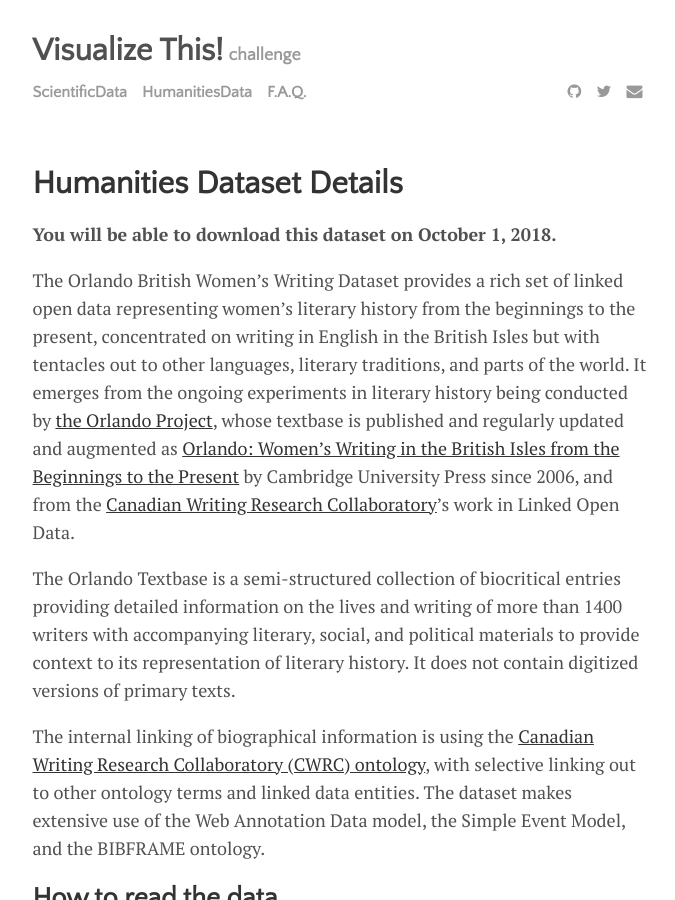
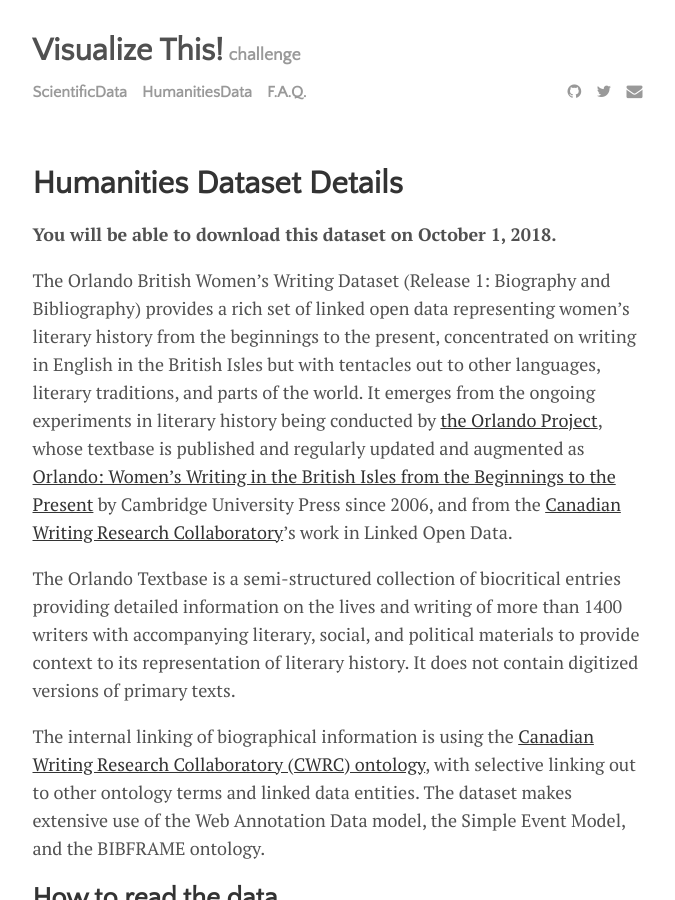
Before and after one commit to WestGrid/visualizeThis, a Jekyll site: the page built from menu/humanities.md, in a window 1280 px wide and 900 px high. Shown: the whole window, without its empty margins (300-975 px from the left). Built offline with Jekyll 4.4.1, drawn with Linux system fonts in a browser that asks for light colours.

Commit message:
2018-Sep-15 16:49

```diff
--- a/menu/humanities.md
+++ b/menu/humanities.md
@@ -5,12 +5,12 @@
 
 **You will be able to download this dataset on October 1, 2018.**
 
-The Orlando British Women's Writing Dataset provides a rich set of linked open data representing women's
-literary history from the beginnings to the present, concentrated on writing in English in the British
-Isles but with tentacles out to other languages, literary traditions, and parts of the world. It emerges
-from the ongoing experiments in literary history being conducted by
-[the Orlando Project](http://www.artsrn.ualberta.ca/orlando), whose textbase is published and regularly
-updated and augmented as
+The Orlando British Women's Writing Dataset (Release 1: Biography and Bibliography) provides a rich set
+of linked open data representing women's literary history from the beginnings to the present,
+concentrated on writing in English in the British Isles but with tentacles out to other languages,
+literary traditions, and parts of the world. It emerges from the ongoing experiments in literary history
+being conducted by [the Orlando Project](http://www.artsrn.ualberta.ca/orlando), whose textbase is
+published and regularly updated and augmented as
 [Orlando: Women’s Writing in the British Isles from the Beginnings to the Present](http://orlando.cambridge.org)
 by Cambridge University Press since 2006, and from the
 [Canadian Writing Research Collaboratory](https://beta.cwrc.ca)'s work in Linked Open Data.
```
Also changed, not shown: menu/scientific.md (+8 -3 lines).
